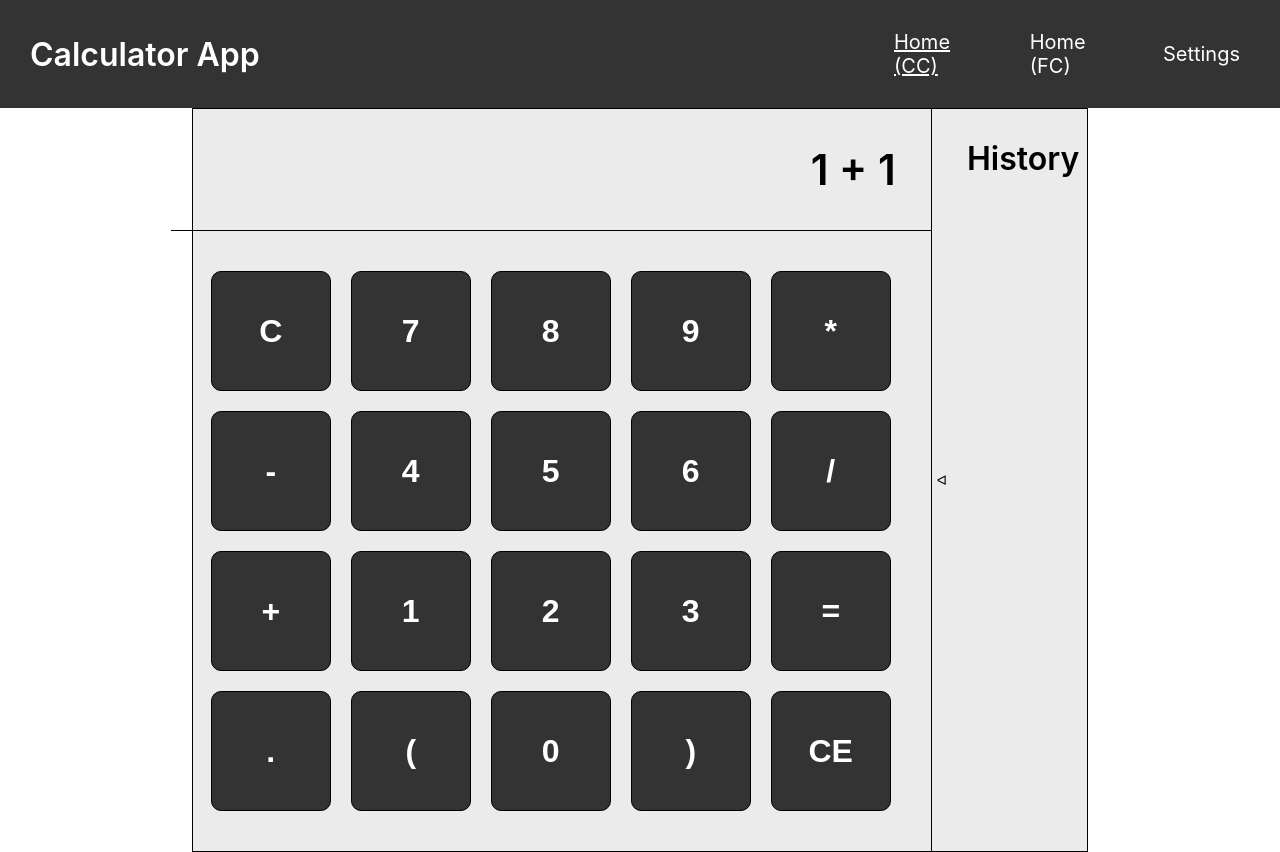
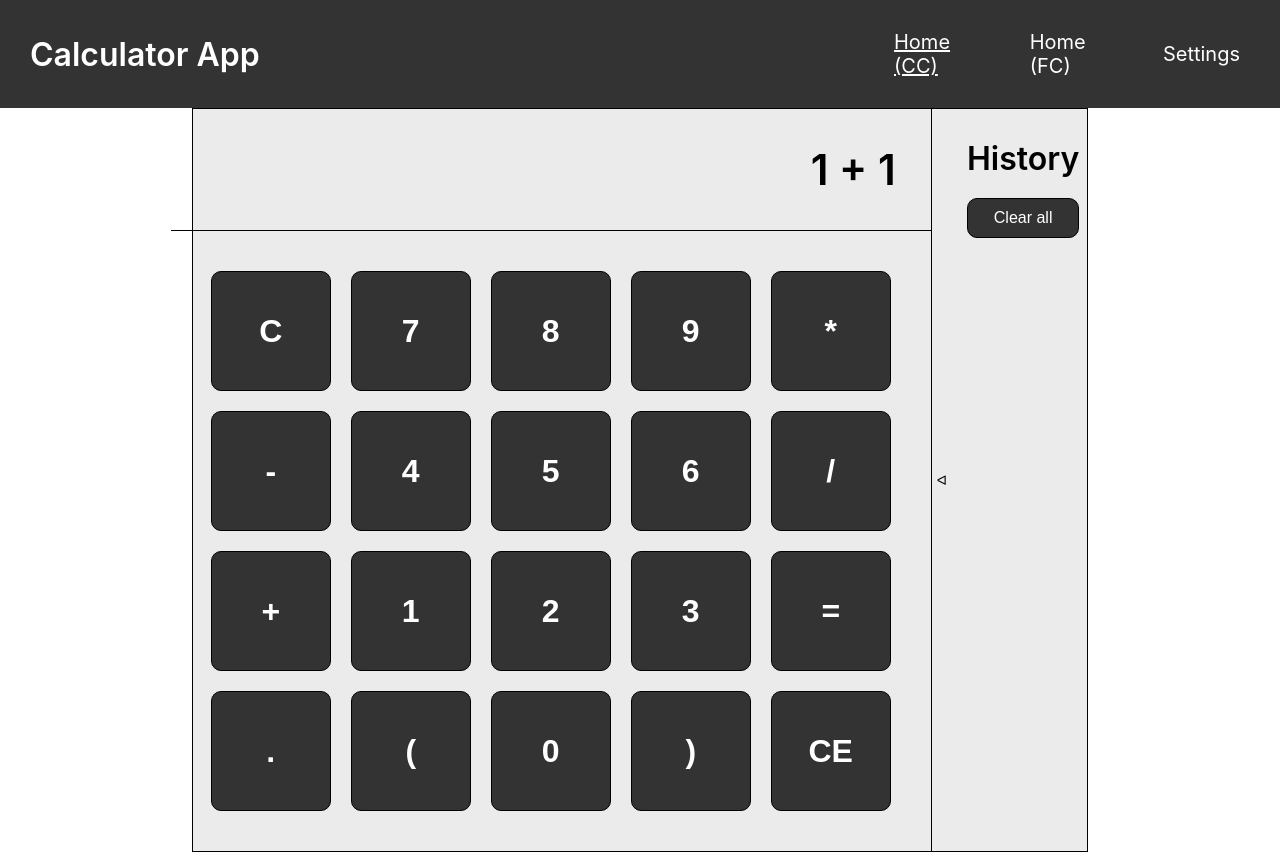
Before and after one commit to LizavetaLeiko/TestTaskCalculator, a React (Create React App) app in the folder calculator/: page / in a window 1280 px wide. Built offline with nearby package versions, Linux system fonts and the light colour scheme.

Commit message:
feat: clear all btn

```diff
--- a/calculator/package.json
+++ b/calculator/package.json
@@ -8,6 +8,7 @@
     "@testing-library/user-event": "^13.2.1",
     "react": "^18.2.0",
     "react-dom": "^18.2.0",
+    "react-redux": "^8.0.5",
     "react-router": "^6.8.1",
     "react-router-dom": "^6.8.1",
     "react-scripts": "5.0.1",
--- a/calculator/src/components/history/HistoryCC.jsx
+++ b/calculator/src/components/history/HistoryCC.jsx
@@ -1,5 +1,5 @@
 import { Component } from "react";
-import { HisporyBox, HisporyTitle, HisporyList, HisporyItem } from './historyStyles'
+import { HisporyBox, HisporyTitle, HisporyList, HisporyItem, Button } from './historyStyles'
 
 
 export class HistoryCC extends Component {
@@ -8,6 +8,7 @@ export class HistoryCC extends Component {
     return(
       <HisporyBox>
       <HisporyTitle>History</HisporyTitle>
+      <Button>Clear all</Button>
       <HisporyList>
         {/* {
           history.map(item =>{
--- a/calculator/src/components/history/HistoryFC.jsx
+++ b/calculator/src/components/history/HistoryFC.jsx
@@ -1,4 +1,4 @@
-import { HisporyBox, HisporyTitle, HisporyList, HisporyItem } from './historyStyles'
+import { HisporyBox, HisporyTitle, HisporyList, HisporyItem, Button } from './historyStyles'
 
 export const HistoryFC = () =>{
 
@@ -7,6 +7,7 @@ export const HistoryFC = () =>{
   return(
     <HisporyBox>
       <HisporyTitle>History</HisporyTitle>
+      <Button>Clear all</Button>
       <HisporyList>
         {
           history.map(item =>{
--- a/calculator/src/components/history/historyStyles.js
+++ b/calculator/src/components/history/historyStyles.js
@@ -4,6 +4,7 @@ export const HisporyBox = styled.div`
   width: 30%;
   height: 100%;
   padding: 30px 30px 30px 15px;
+  text-align: center;
 `
 export const HisporyList = styled.ul`
   list-style: none;
@@ -15,8 +16,25 @@ export const HisporyItem = styled.li`
   list-style: none;
 `
 export const HisporyTitle = styled.h2`
-  margin-bottom: 30px;
+  margin-bottom: 20px;
   font-size: 32px;
   font-weight: 600;
   text-align: center;
 `
+export const Button = styled.button`
+  max-width: 150px;
+  width: 100%;
+  border-radius: 10px;
+  cursor: pointer;
+  padding: 10px;
+  text-align: center;
+  border: 1px solid #000;
+  background-color: ${({theme}) => theme.btn.backgroundColor};
+  font-size: 16px;
+  font-weight: 400;
+  margin: 0 auto 20px;
+  color: ${({theme}) => theme.btn.color};
+  &:hover {
+    background-color: ${({theme}) => theme.btn.hoverColor};
+  }
+`
```
Also changed, not shown: 1 other file (tests, documents, lock files or other folders).
